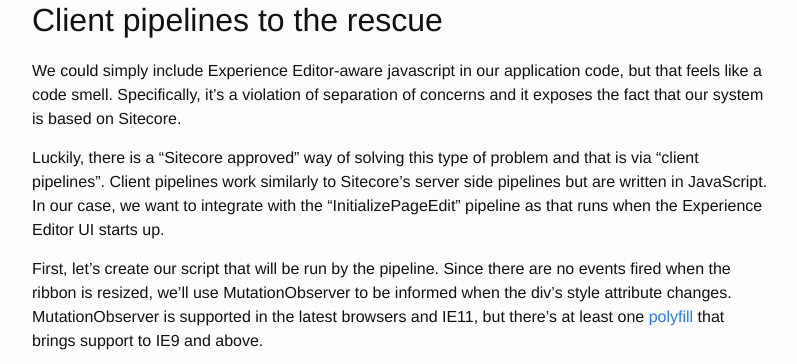
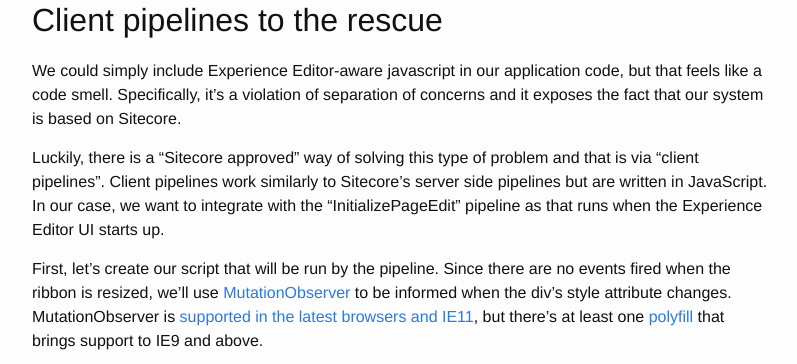
Before and after one commit to richardszalay/richardszalay.github.io, a Jekyll site: the page built from _posts/2017-03-24-sitecore-experience-ribbon-header.md, in a window 1280 px wide and 900 px high, scrolled down 1495 px, cut to the strip 0-364 px from the top of the window. Shown: the whole strip, without its empty margins (238-1035 px from the left). Built offline with Jekyll 4.4.1, drawn with Linux system fonts in a browser that asks for light colours; comment, search, counter and statistics services are not loaded; part of the change alters nothing that is shown.

```diff
--- a/_posts/2017-03-24-sitecore-experience-ribbon-header.md
+++ b/_posts/2017-03-24-sitecore-experience-ribbon-header.md
@@ -45,7 +45,7 @@ We could simply include Experience Editor-aware javascript in our application co
 
 Luckily, there is a "Sitecore approved" way of solving this type of problem and that is via "client pipelines". Client pipelines work similarly to Sitecore's server side pipelines but are written in JavaScript. In our case, we want to integrate with the "InitializePageEdit" pipeline as that runs when the Experience Editor UI starts up.
 
-First, let's create our script that will be run by the pipeline. Since there are no events fired when the ribbon is resized, we'll use MutationObserver to be informed when the div's style attribute changes. MutationObserver is supported in the latest browsers and IE11, but there's at least one [polyfill](https://github.com/Polymer/MutationObservers) that brings support to IE9 and above.
+First, let's create our script that will be run by the pipeline. Since there are no events fired when the ribbon is resized, we'll use [MutationObserver](https://developer.mozilla.org/en/docs/Web/API/MutationObserver) to be informed when the div's style attribute changes. MutationObserver is [supported in the latest browsers and IE11](http://caniuse.com/#feat=mutationobserver), but there's at least one [polyfill](https://github.com/Polymer/MutationObservers) that brings support to IE9 and above.
 
 {% gist f8fe2c90f21132ad7fb7d26d71c1faf3 PositionFixedNavBar.js %}
 
```
